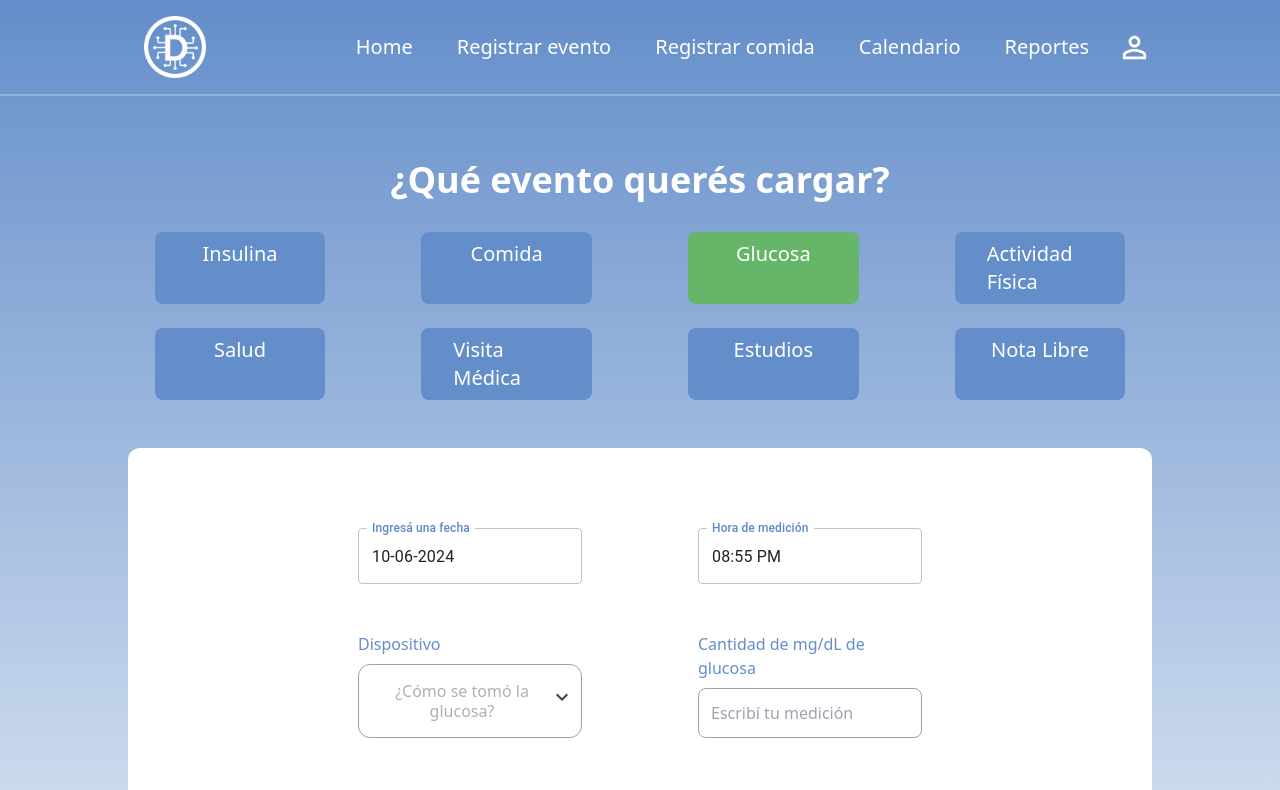
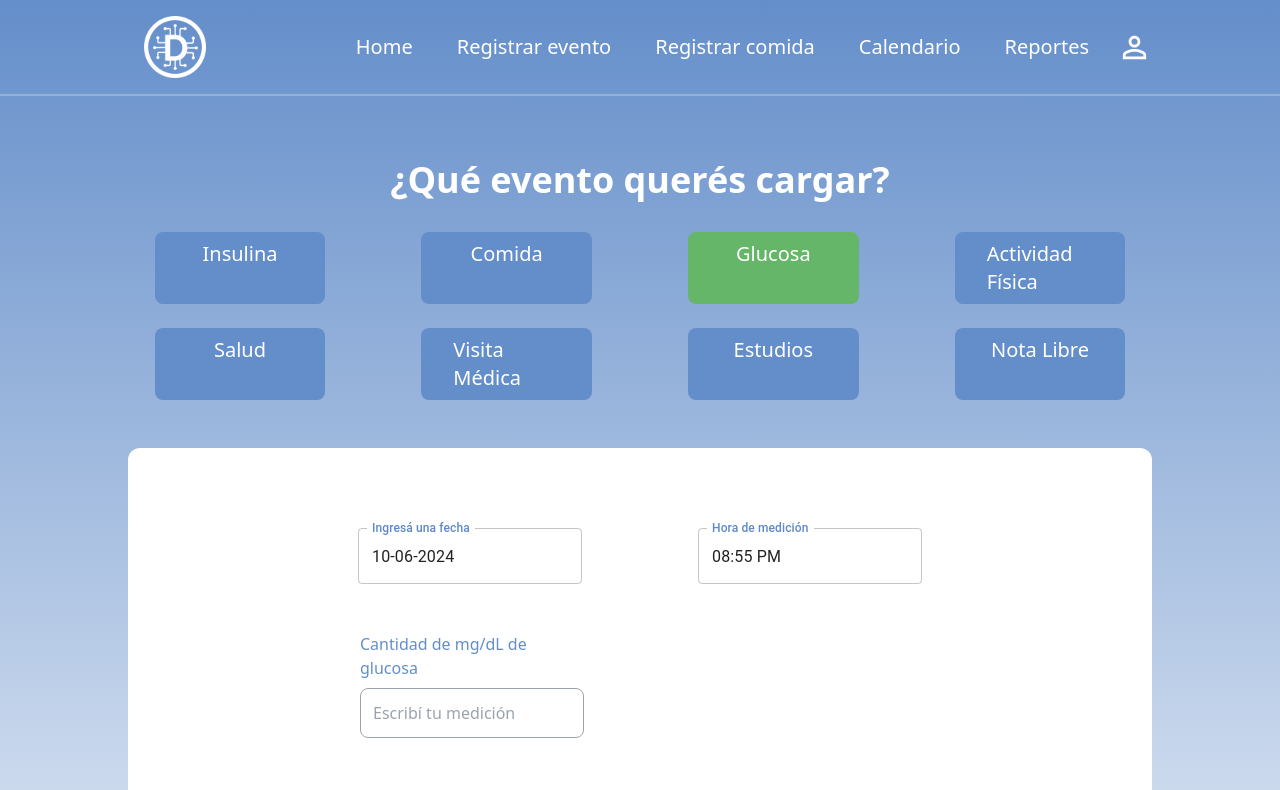
Before and after one commit to NuriaROrquin/diabetia, a Next.js app in the folder frontend/: page /event/glycemia in a window 1280 px wide. Shown: the top 790 px of the page. Built offline with nearby package versions, Linux system fonts and the light colour scheme.

Commit message:
fix eventform glucose

```diff
--- a/frontend/components/eventForm/index.js
+++ b/frontend/components/eventForm/index.js
@@ -10,8 +10,6 @@ import { addGlucoseEvent, editGlucoseEvent } from "../../services/api.service";
 import { getEmailFromJwt } from "../../helpers";
 
 export const GlucoseEventForm = ({ existingData }) => {
-    const [isOpen, setIsOpen] = useState(false);
-    const [selectedOption, setSelectedOption] = useState(null);
     const [hour, setHour] = useState(dayjs());
     const [date, setDate] = useState(dayjs());
     const [glucoseLevel, setGlucoseLevel] = useState('');
@@ -24,8 +22,6 @@ export const GlucoseEventForm = ({ existingData }) => {
         if (existingData) {
             var existingDate = dayjs(existingData.dateEvent).format("YYYY-MM-DD");
             var existingHour = dayjs(existingData.dateEvent);
-            var device = TYPE_DEVICES.find(d => d.id === existingData.idDevice)
-            setSelectedOption(device);
             setDate(existingDate);
             setHour(existingHour);
             setGlucoseLevel(existingData.glucoseLevel);
@@ -34,13 +30,7 @@ export const GlucoseEventForm = ({ existingData }) => {
 
     }, [existingData]);
 
-    const handleOptionClick = (option) => {
-        setSelectedOption(option);
-        setIsOpen(false);
-    };
-
     const handleSubmit = () => {
-        const device = selectedOption ? selectedOption.id : null;
         const email = getEmailFromJwt();
         var dateFormatted;
         if(!router.query.id){
@@ -55,7 +45,6 @@ export const GlucoseEventForm = ({ existingData }) => {
             "eventDate": dateFormatted,
             "freeNote": notes,
             "glucose": glucoseLevel,
-            "idDevicePacient": device
         };
         if(router.query.id){
             editGlucoseEvent({...data, idEvent: router.query.id}).then(() =>
@@ -86,25 +75,17 @@ export const GlucoseEventForm = ({ existingData }) => {
                 width="w-1/3"
                 defaultHour={hour && hour}
             />
-            <Select
-                label="Dispositivo"
-                placeholder="¿Cómo se tomó la glucosa?"
-                options={TYPE_DEVICES}
-                selectedOption={selectedOption}
-                handleOptionClick={handleOptionClick}
-                setIsOpen={setIsOpen}
-                isOpen={isOpen}
-                width="w-1/3"
-            />
+            <div className="flex items-start w-10/12">
             <InputWithLabel
                 label="Cantidad de mg/dL de glucosa"
                 placeholder="Escribí tu medición"
                 id="glycemiaMeasurement"
-                width="w-1/3"
+                width="w-2/5"
                 value={glucoseLevel}
                 defaultValue={glucoseLevel && glucoseLevel}
                 onChange={(e) => setGlucoseLevel(e.target.value)}
             />
+            </div>
             <TextArea
                 placeholder="Describí tus sensaciones, estado de ánimo y cualquier otro síntoma que pueda ser de ayuda para los profesionales"
                 label="¿Cómo te sentís?"
--- a/frontend/pages/calendar/edit/[id]/index.js
+++ b/frontend/pages/calendar/edit/[id]/index.js
@@ -4,6 +4,7 @@ import { Section } from "@/components/section";
 import { getEventType } from "../../../../services/api.service";
 import { GlucoseEventForm, InsulinEventForm } from "@/components/eventForm";
 import {TYPE_EVENTS} from "../../../../constants";
+import {TitleSection} from "@/components/titles";
 const EditEvent = () => {
     const router = useRouter();
     const [eventData, setEventData] = useState(null);
@@ -41,7 +42,7 @@ const EditEvent = () => {
             </div>
             {eventData && (
                 <div className="container items-center flex w-full justify-center flex-col">
-                    <h2>Detalles del evento {evento ? `${evento.title}` : "Evento no encontrado"}</h2>
+                    <TitleSection className="text-white mt-12">Detalles del evento {evento ? `${evento.title}` : "Evento no encontrado"}</TitleSection>
                     {eventData.typeEvent === 3 && (
                         <GlucoseEventForm existingData={eventData.glucoseEvent} />
                     )}
```
